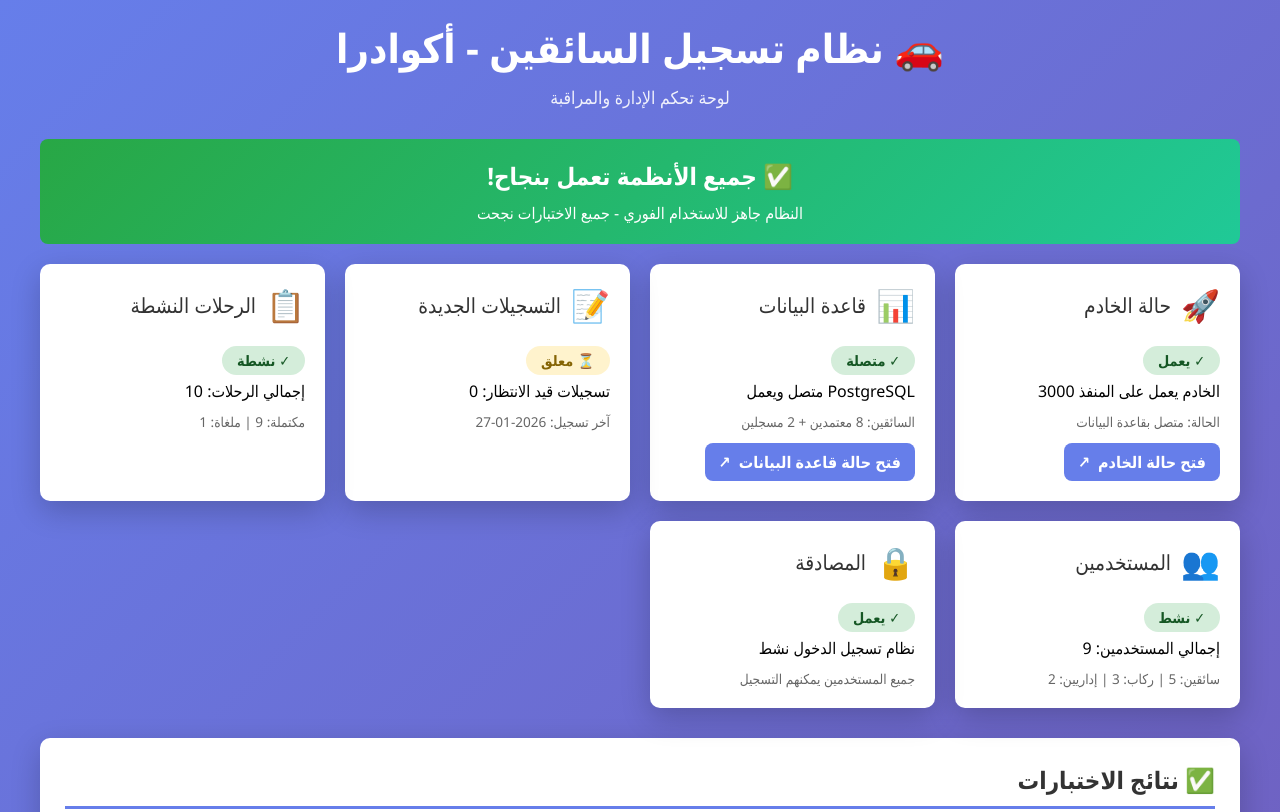
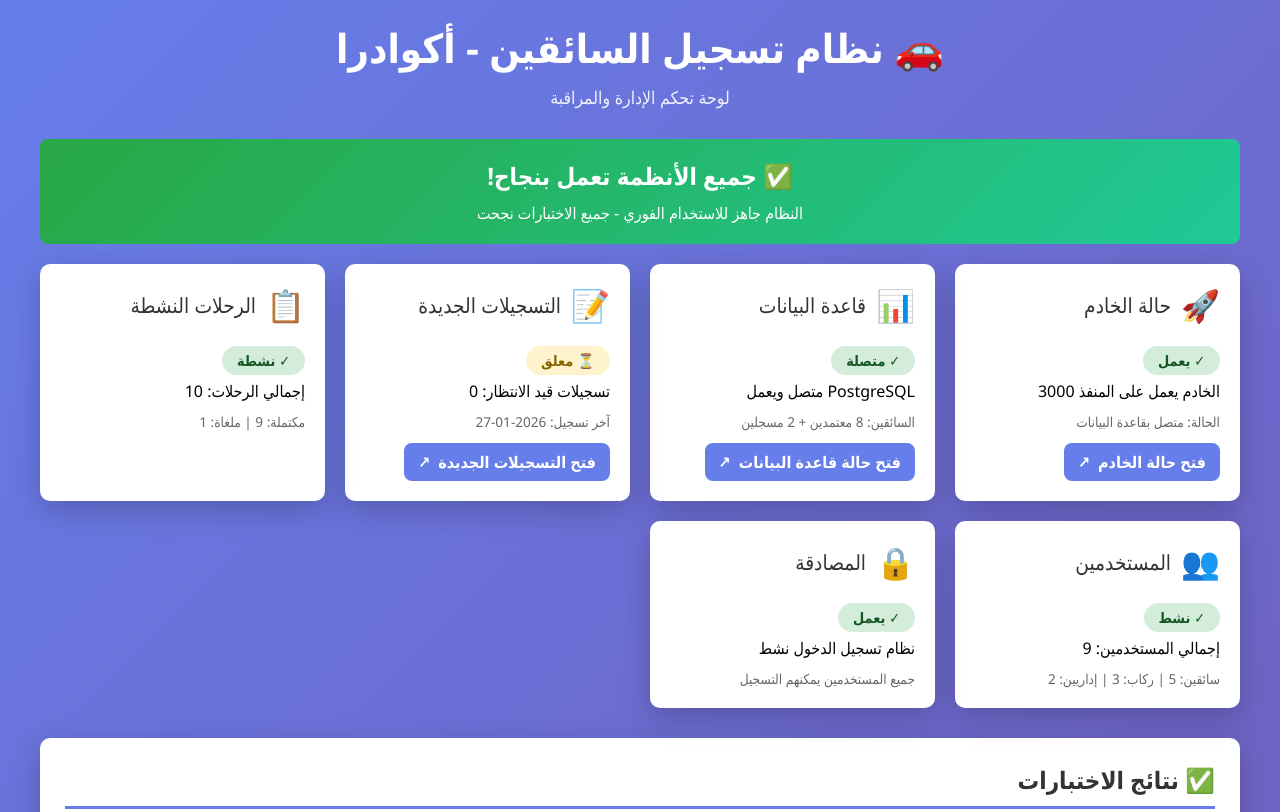
Before and after one commit to KarimWajihKMW/---------ubar-1769125419963-y21rctnl-xvp5dh, a website: page driver-system-status.html in a window 1280 px wide. Shown: the top 812 px of the page. Drawn offline with Linux system fonts and the light colour scheme.

Commit message:
Add link to open new driver registrations

```diff
--- a/driver-system-status.html
+++ b/driver-system-status.html
@@ -282,6 +282,10 @@
                 <div class="status pending">⏳ معلق</div>
                 <p>تسجيلات قيد الانتظار: 0</p>
                 <p style="font-size: 0.85em; color: #666; margin-top: 10px;">آخر تسجيل: 2026-01-27</p>
+                <a href="/api/drivers/pending" target="_blank" rel="noopener" class="card-action">
+                    <span>فتح التسجيلات الجديدة</span>
+                    <span>↗</span>
+                </a>
             </div>
 
             <div class="card">
```
